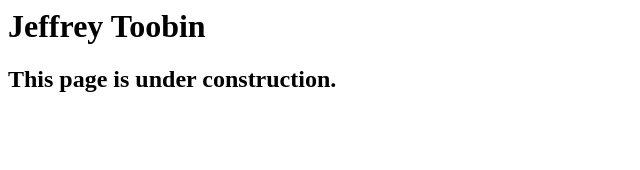
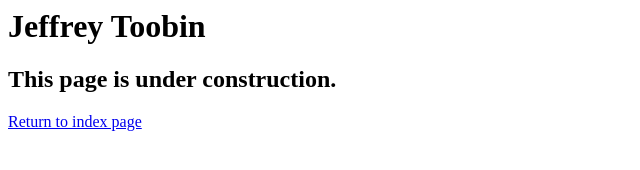
Before and after one commit to GabrielaSaboia/A08, a plain HTML site: page speakers/toobin.html in a window 1280 px wide. Shown: the whole page, without its empty margins (0-640 px from the left). Drawn offline with Linux system fonts and the light colour scheme.

Commit message:
Changed relative path to flavicon.ico on toobin.html and chua.html, after testing sorking.html for the same correction file

```diff
--- a/speakers/toobin.html
+++ b/speakers/toobin.html
@@ -3,12 +3,14 @@
 <head>
 	<meta charset="utf-8">
 	<title>San Joaquin Valley Town Hall</title>
-	<link rel="shortcut icon" href="images/favicon.ico">
+	<link rel="shortcut icon" href="../images/favicon.ico">
 </head>
 
 <body>
 	<h1>Jeffrey Toobin</h1>
 	<h2>This page is under construction.</h2>
+	<p><a href="../index.html">Return to index page</a></p>
+
 </body>
 
 </html>
```
Also changed, not shown: speakers/chua.html (+2 -1 lines), speakers/sorkin.html (+2 -1 lines), speakers/._toobin.html (deleted).
